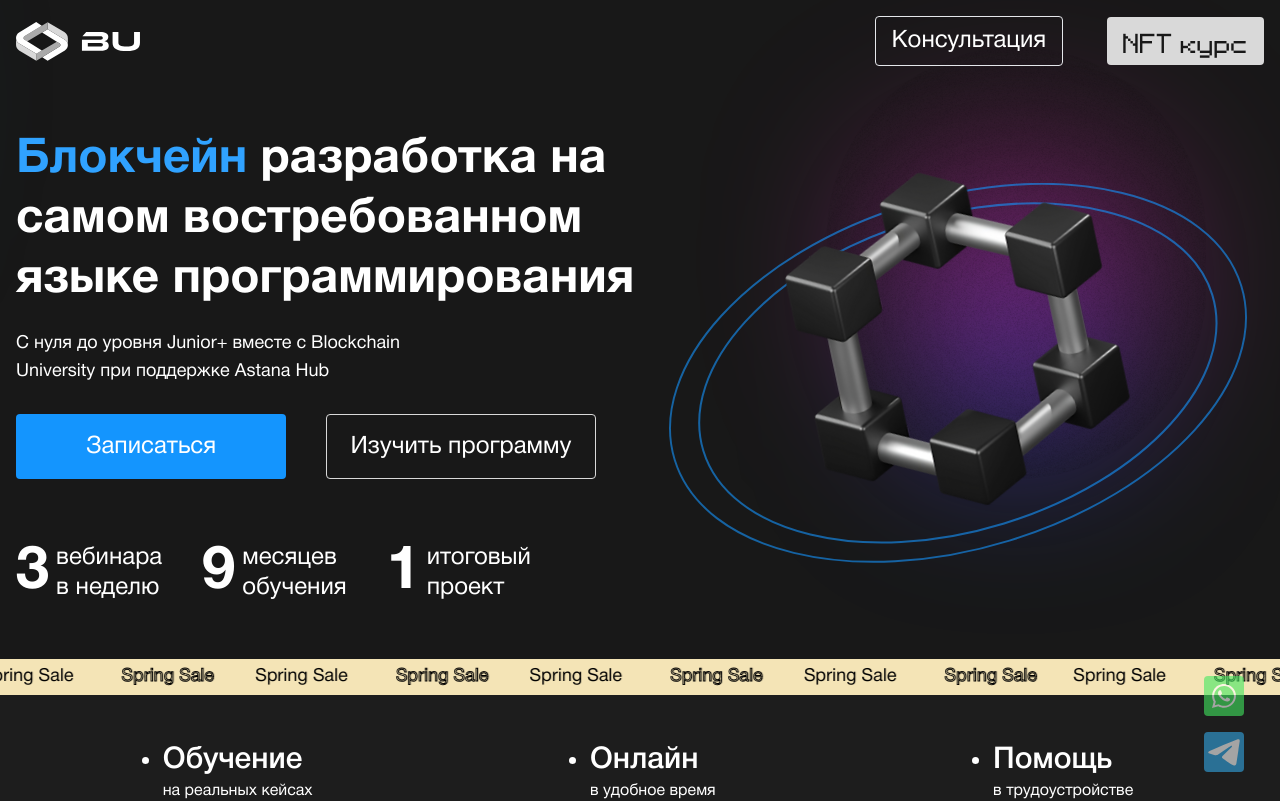
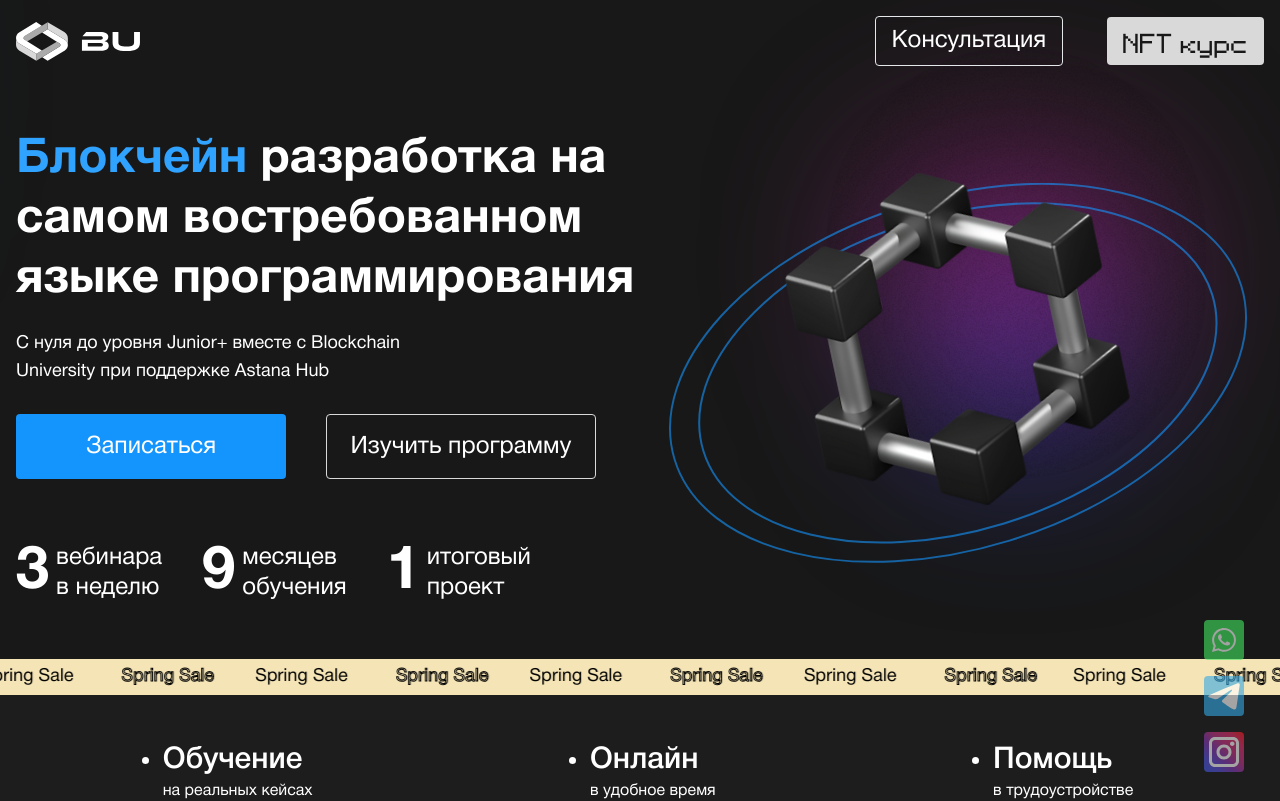
Before and after one commit to Chambo015/BU-Landing, a Vue app: page / in a window 1280 px wide. Shown: the top 801 px of the page. Built offline with nearby package versions, Linux system fonts and the light colour scheme.

Commit message:
feat: update data

```diff
--- a/src/components/TheChat.vue
+++ b/src/components/TheChat.vue
@@ -5,7 +5,7 @@
             class="flex 2xl:h-[64px] 2xl:w-[64px] w-[40px] h-[40px] 2xl:p-0 p-[2px] cursor-pointer items-center justify-center rounded opacity-60 transition-opacity hover:opacity-100"
             v-for="app in messageApps"
             :key="app.id"
-            :style="{ backgroundColor: app.color }"
+            :style="{ background: app.color }"
             :title="app.label"
             :href="app.href"
             target="_blank">
@@ -19,6 +19,7 @@ import { onMounted, ref } from 'vue';
 // import IconConsultation from './icons/IconConsultation.vue';
 import IconTelegram from './icons/IconTelegram.vue';
 import IconWhatsapp from './icons/IconWhatsapp.vue';
+import IconInstagram  from './icons/IconInstagram.vue';
 
 import { animate, stagger } from 'motion';
 const chatsRef = ref(null);
@@ -50,6 +51,13 @@ const messageApps = [
         icon: IconTelegram,
         href: 'https://t.me/bueth'
     },
+    {
+        id: 2,
+        label: 'Наш Instagram',
+        color: 'linear-gradient(45deg, #405de6, #5851db, #833ab4, #c13584, #e1306c, #fd1d1d)',
+        icon: IconInstagram,
+        href: 'https://instagram.com/bu.eth?igshid=YmMyMTA2M2Y='
+    },
 /*     {
         id: 2,
         label: 'Получить консультацию',
--- a/src/components/TheTeam.vue
+++ b/src/components/TheTeam.vue
@@ -85,20 +85,26 @@ const  team =[
             {
                 id: 6,
                 name: 'Арман',
-                position: 'Менеджер',
+                position: 'COO',
                 photo: './profile6.png',
             },
             {
                 id: 7,
                 name: 'Абиш',
-                position: 'СОО',
+                position: 'Manager',
                 photo: './profile7.png',
             },
             {
                 id: 8,
                 name: 'Нуркелсн',
-                position: 'НФТ',
+                position: 'NFT',
                 photo: './profile8.png',
+            },
+            {
+                id: 10,
+                name: 'Ералы',
+                position: 'Frontend',
+                photo: './profile10.png',
             },
         ];
 
--- /dev/null
+++ b/src/components/icons/IconInstagram.vue
@@ -0,0 +1,3 @@
+<template><svg width="44px" height="44px" viewBox="0 0 24 24" fill="none" xmlns="http://www.w3.org/2000/svg">
+<path fill-rule="evenodd" clip-rule="evenodd" d="M2 6C2 3.79086 3.79086 2 6 2H18C20.2091 2 22 3.79086 22 6V18C22 20.2091 20.2091 22 18 22H6C3.79086 22 2 20.2091 2 18V6ZM6 4C4.89543 4 4 4.89543 4 6V18C4 19.1046 4.89543 20 6 20H18C19.1046 20 20 19.1046 20 18V6C20 4.89543 19.1046 4 18 4H6ZM12 9C10.3431 9 9 10.3431 9 12C9 13.6569 10.3431 15 12 15C13.6569 15 15 13.6569 15 12C15 10.3431 13.6569 9 12 9ZM7 12C7 9.23858 9.23858 7 12 7C14.7614 7 17 9.23858 17 12C17 14.7614 14.7614 17 12 17C9.23858 17 7 14.7614 7 12ZM17.5 8C18.3284 8 19 7.32843 19 6.5C19 5.67157 18.3284 5 17.5 5C16.6716 5 16 5.67157 16 6.5C16 7.32843 16.6716 8 17.5 8Z" fill="white"/>
+    </svg></template>
```
Also changed, not shown: public/img.png.
